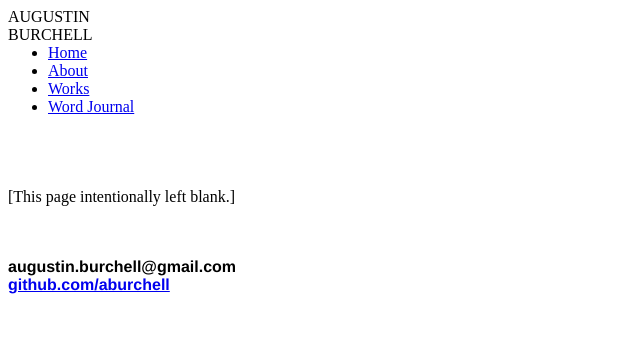
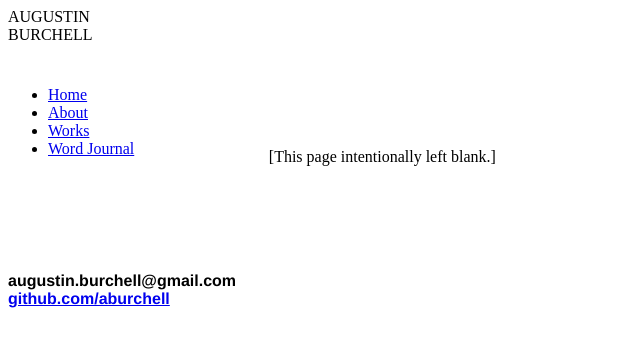
Before and after one commit to aburchell/aburchell.github.io, a Jekyll site: the page built from index.html, in a window 1280 px wide. Shown: the top 347 px of the page, without its empty margins (0-640 px from the left). Built offline with Jekyll 4.4.1, drawn with Linux system fonts in a browser that asks for light colours.

Commit message:
Nvm, changed the scope back to wrapper

```diff
--- a/css/main.css
+++ b/css/main.css
@@ -51,7 +51,7 @@ body {
 }
 
 @media (min-width: 500px) {
-    .wrapper>body {
+    .wrapper {
         max-height: 100%;
         min-height: 100%;
         grid-template-columns: 1fr 2fr 1fr 1fr;
```
